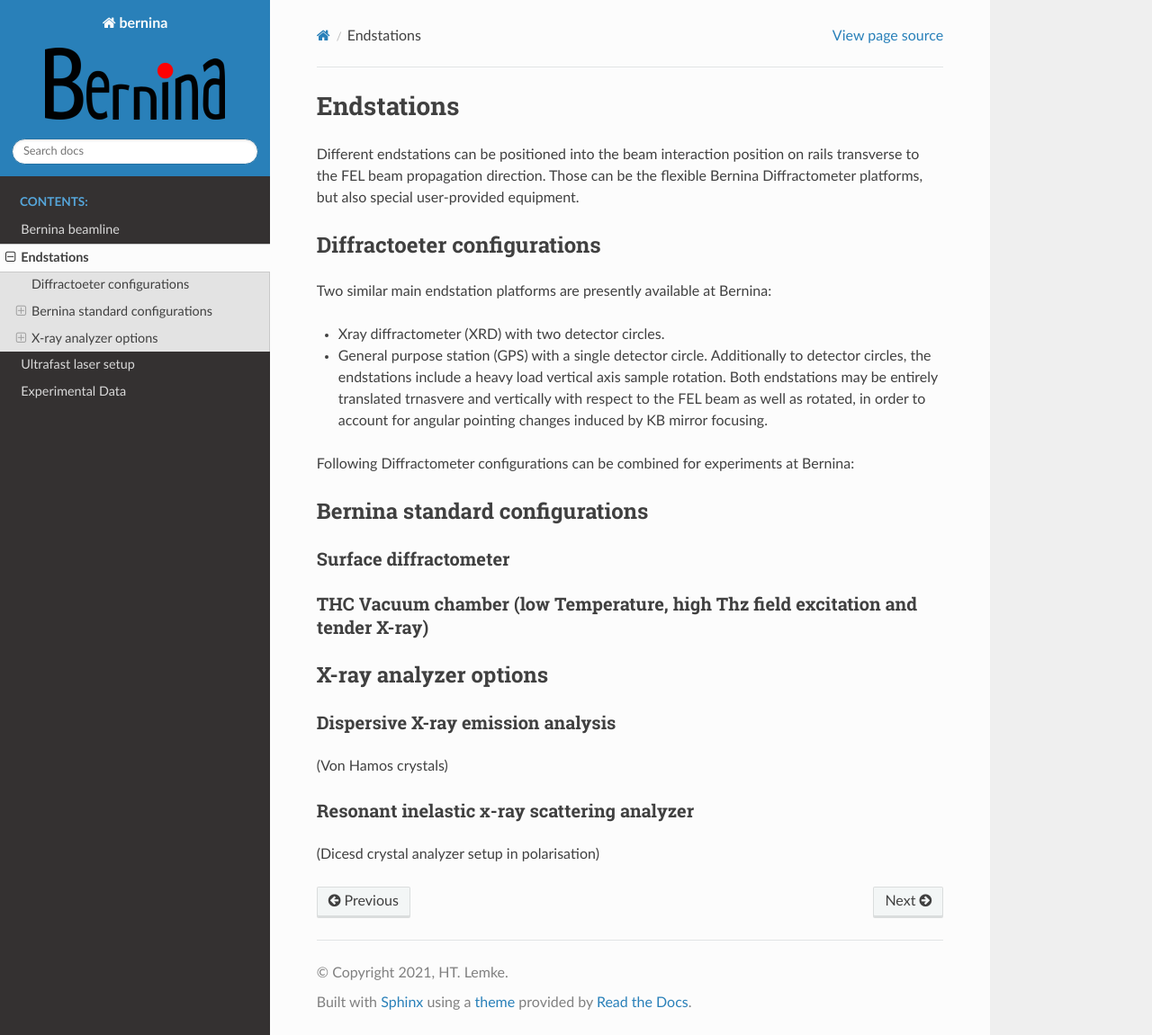
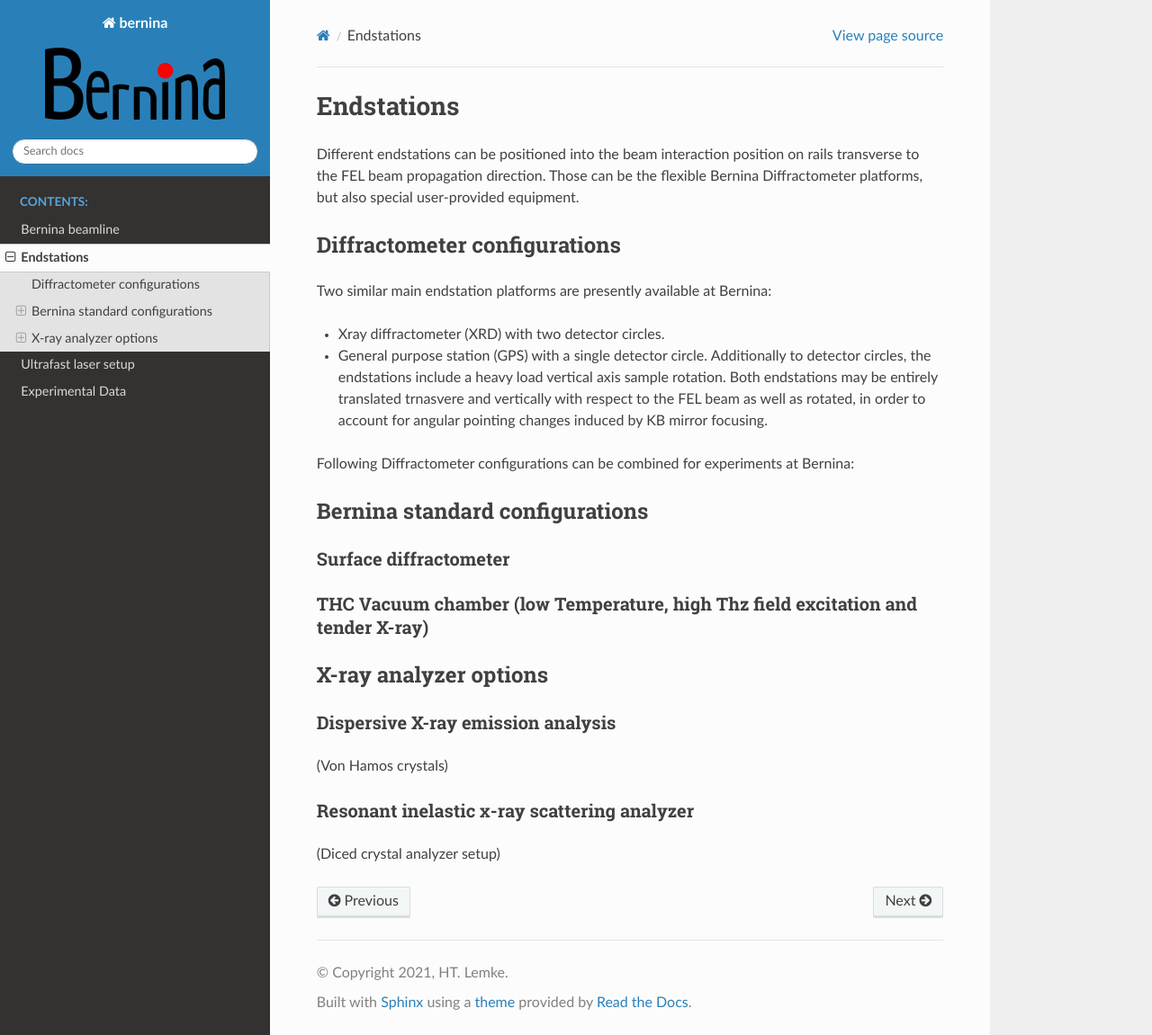
Before and after one commit to swissfel/bernina, a Sphinx documentation site: the page built from docs/source/endstations.md, in a window 1280 px wide and 1151 px high. Shown: the whole window at 90% size. Built offline with Sphinx 7.4.7 and the Read the Docs theme 2.0.0, drawn with Linux system fonts in a browser that asks for light colours.

```diff
--- a/docs/source/endstations.md
+++ b/docs/source/endstations.md
@@ -2,7 +2,7 @@
 
 Different endstations can be positioned into the beam interaction position on rails transverse to the FEL beam propagation direction. Those can be the flexible Bernina Diffractometer platforms, but also special user-provided equipment.
 
-## Diffractoeter configurations
+## Diffractometer configurations
 Two similar main endstation platforms are presently available at Bernina:
 - Xray diffractometer (XRD) with two detector circles.
 - General purpose station (GPS) with a single detector circle.
@@ -21,4 +21,4 @@ Following Diffractometer configurations can be combined for experiments at Berni
 ### Dispersive X-ray emission analysis
 (Von Hamos crystals)
 ### Resonant inelastic x-ray scattering analyzer
-(Dicesd crystal analyzer setup in polarisation)
+(Diced crystal analyzer setup)
```
Also changed, not shown: docs/source/comp_users.md (+10 -0 lines).
